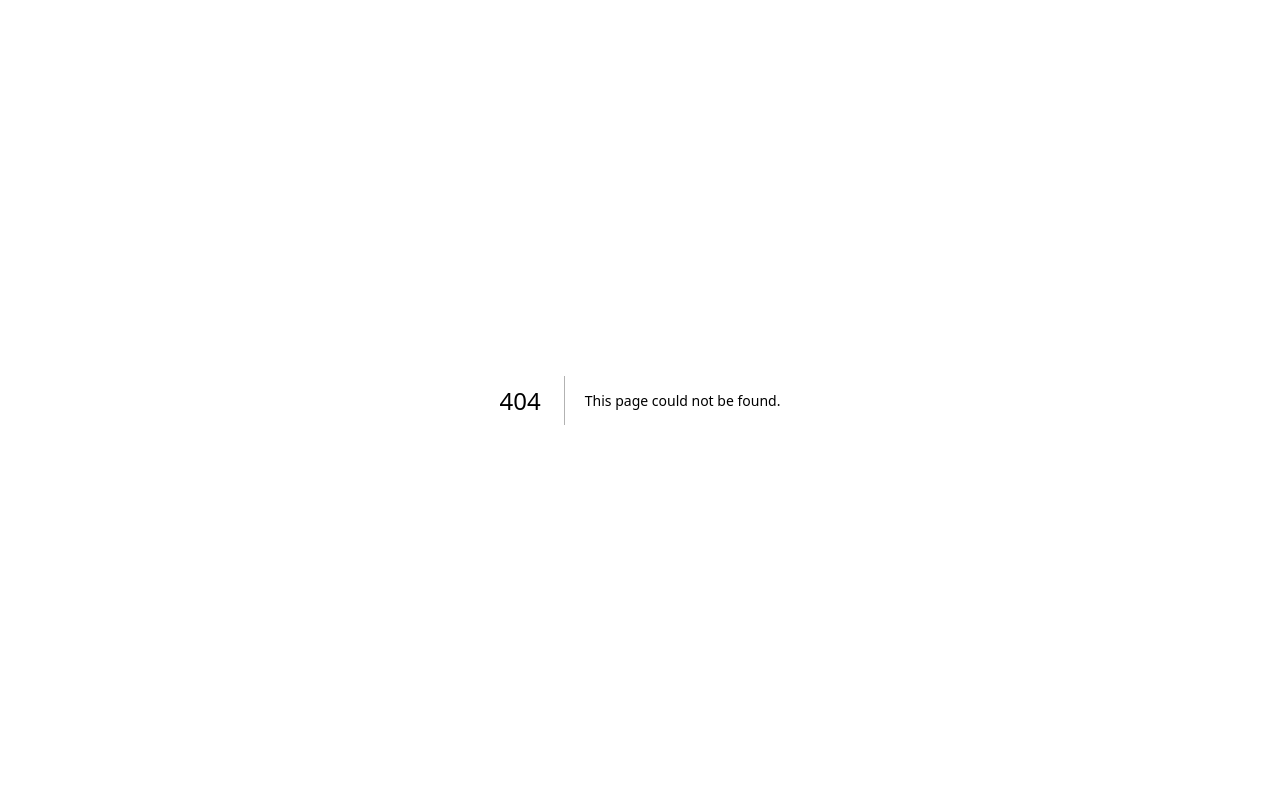
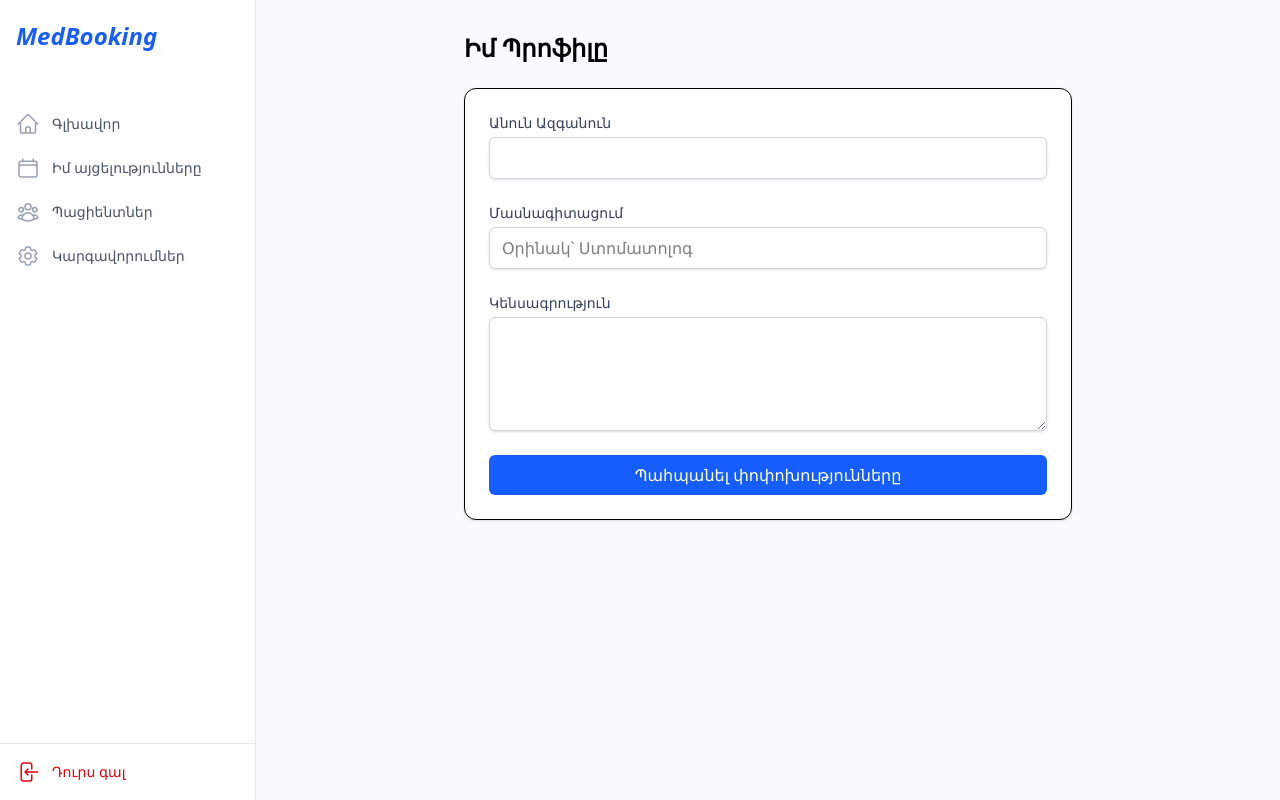
Before and after one commit to geworgiean/Doctor-Appointment-Booking-System-Development, a Next.js app: page /dashboard/doctor/profile in a window 1280 px wide. Before the commit this address had no page. Built offline with nearby package versions, Linux system fonts and the light colour scheme; no server answers; the database is empty.

Commit message:
added more function

```diff
--- /dev/null
+++ b/src/actions/profile.ts
@@ -0,0 +1,33 @@
+"use server";
+
+import prisma from "@/lib/prisma";
+import { revalidatePath } from "next/cache";
+
+export async function updateDoctorProfile(userId: string, formData: any) {
+  try {
+    await prisma.user.update({
+      where: { id: userId },
+      data: {
+        name: formData.name,
+        doctorProfile: {
+          upsert: {
+            create: {
+                specialty: formData.specialty,
+                bio: formData.bio
+            },
+            update: {
+                specialty: formData.specialty,
+                bio: formData.bio
+            },
+          },
+        },
+      },
+    });
+
+    revalidatePath("/dashboard/doctor/profile");
+    return { success: true };
+  } catch (error) {
+    console.error(error);
+    return { success: false };
+  }
+}
--- /dev/null
+++ b/src/app/dashboard/doctor/profile/page.tsx
@@ -0,0 +1,18 @@
+import { auth } from "@/auth";
+import prisma from "@/lib/prisma";
+import ProfileForm from "@/components/ProfileForm";
+
+export default async function ProfilePage() {
+  const session = await auth();
+  const doctor = await prisma.user.findUnique({
+    where: { id: session?.user?.id },
+    include: { doctorProfile: true }
+  });
+
+  return (
+    <div className="p-8 max-w-2xl mx-auto">
+      <h1 className="text-2xl font-bold mb-6">Իմ Պրոֆիլը</h1>
+      <ProfileForm doctor={doctor} />
+    </div>
+  );
+}
--- a/src/components/CancelButton.tsx
+++ b/src/components/CancelButton.tsx
@@ -1,26 +1,24 @@
-"use client"
+"use client";
 
-import { cancelAppointment } from "@/actions/appointment"
-import { useTransition } from "react"
+import { cancelAppointment } from "@/actions/appointment";
+import { useTransition } from "react";
 
 export default function CancelButton({ id }: { id: string }) {
-    const [isPending, startTransition] = useTransition()
+  const [isPending, startTransition] = useTransition();
 
-    const handleCancel = () => {
-        if (confirm("Վստա՞հ եք, որ ուզում եք չեղարկել այս այցը:")) {
-            startTransition(async () => {
-                await cancelAppointment(id)
-            })
+  return (
+    <button
+      onClick={() => {
+        if (confirm("Վստա՞հ եք, որ ուզում եք չեղարկել:")) {
+          startTransition(async () => {
+            await cancelAppointment(id);
+          });
         }
-    }
-
-    return (
-        <button
-            onClick={handleCancel}
-            disabled={isPending}
-            className="text-red-500 hover:text-red-700 text-sm font-medium disabled:opacity-50"
-        >
-            {isPending ? "Չեղարկվում է..." : "Չեղարկել"}
-        </button>
-    )
+      }}
+      disabled={isPending}
+      className="text-red-600 hover:text-red-800 font-medium disabled:opacity-50"
+    >
+      {isPending ? "Չեղարկվում է..." : "Չեղարկել"}
+    </button>
+  );
 }
--- /dev/null
+++ b/src/components/ProfileForm.tsx
@@ -0,0 +1,78 @@
+"use client";
+
+import { useState } from "react";
+import { updateDoctorProfile } from "@/actions/profile";
+
+export default function ProfileForm({ doctor }: { doctor: any }) {
+  const [loading, setLoading] = useState(false);
+  const [message, setMessage] = useState("");
+
+  const handleSubmit = async (e: React.FormEvent<HTMLFormElement>) => {
+    e.preventDefault();
+    setLoading(true);
+
+    const formData = new FormData(e.currentTarget);
+    const data = {
+      name: formData.get("name"),
+      specialty: formData.get("specialty"),
+      bio: formData.get("bio"),
+    };
+
+    const res = await updateDoctorProfile(doctor.id, data);
+
+    if (res.success) {
+      setMessage("Տվյալները հաջողությամբ թարմացվեցին:");
+    } else {
+      setMessage("Սխալ տեղի ունեցավ:");
+    }
+    setLoading(false);
+  };
+
+  return (
+    <form onSubmit={handleSubmit} className="space-y-6 bg-white p-6 rounded-xl shadow-sm border">
+      <div>
+        <label className="block text-sm font-medium text-gray-700">Անուն Ազգանուն</label>
+        <input
+          name="name"
+          defaultValue={doctor?.name}
+          className="mt-1 block w-full rounded-md border border-gray-300 px-3 py-2 shadow-sm focus:border-blue-500 focus:outline-none"
+          required
+        />
+      </div>
+
+      <div>
+        <label className="block text-sm font-medium text-gray-700">Մասնագիտացում</label>
+        <input
+          name="specialty"
+          defaultValue={doctor?.doctorProfile?.specialty}
+          placeholder="Օրինակ՝ Ստոմատոլոգ"
+          className="mt-1 block w-full rounded-md border border-gray-300 px-3 py-2 shadow-sm focus:border-blue-500 focus:outline-none"
+        />
+      </div>
+
+      <div>
+        <label className="block text-sm font-medium text-gray-700">Կենսագրություն</label>
+        <textarea
+          name="bio"
+          rows={4}
+          defaultValue={doctor?.doctorProfile?.bio}
+          className="mt-1 block w-full rounded-md border border-gray-300 px-3 py-2 shadow-sm focus:border-blue-500 focus:outline-none"
+        />
+      </div>
+
+      {message && (
+        <p className={`text-sm ${message.includes("հաջողությամբ") ? "text-green-600" : "text-red-600"}`}>
+          {message}
+        </p>
+      )}
+
+      <button
+        type="submit"
+        disabled={loading}
+        className="w-full bg-blue-600 text-white py-2 px-4 rounded-md hover:bg-blue-700 disabled:opacity-50 transition-colors"
+      >
+        {loading ? "Պահպանվում է..." : "Պահպանել փոփոխությունները"}
+      </button>
+    </form>
+  );
+}
--- a/src/components/Sidebar.tsx
+++ b/src/components/Sidebar.tsx
@@ -17,8 +17,8 @@ const navigation = [
 export default function Sidebar() {
   return (
     <div className="flex h-full w-64 flex-col bg-white border-r border-gray-200">
-      <div className="flex flex-col flex-grow pt-5 pb-4 overflow-y-auto">
-        <div className="flex items-center flex-shrink-0 px-4 mb-8">
+      <div className="flex flex-col grow pt-5 pb-4 overflow-y-auto">
+        <div className="flex items-center shrink-0 px-4 mb-8">
           <span className="text-2xl font-bold text-blue-600 italic">MedBooking</span>
         </div>
         <nav className="mt-5 flex-1 px-2 space-y-1">
@@ -34,7 +34,7 @@ export default function Sidebar() {
           ))}
         </nav>
       </div>
-      <div className="flex-shrink-0 flex border-t border-gray-200 p-4">
+      <div className="shrink-0 flex border-t border-gray-200 p-4">
         <button className="flex items-center text-sm font-medium text-red-600 hover:text-red-700">
           <ArrowLeftOnRectangleIcon className="mr-3 h-6 w-6" />
           Դուրս գալ
```
Also changed, not shown: 1 other file (tests, documents, lock files or other folders).
